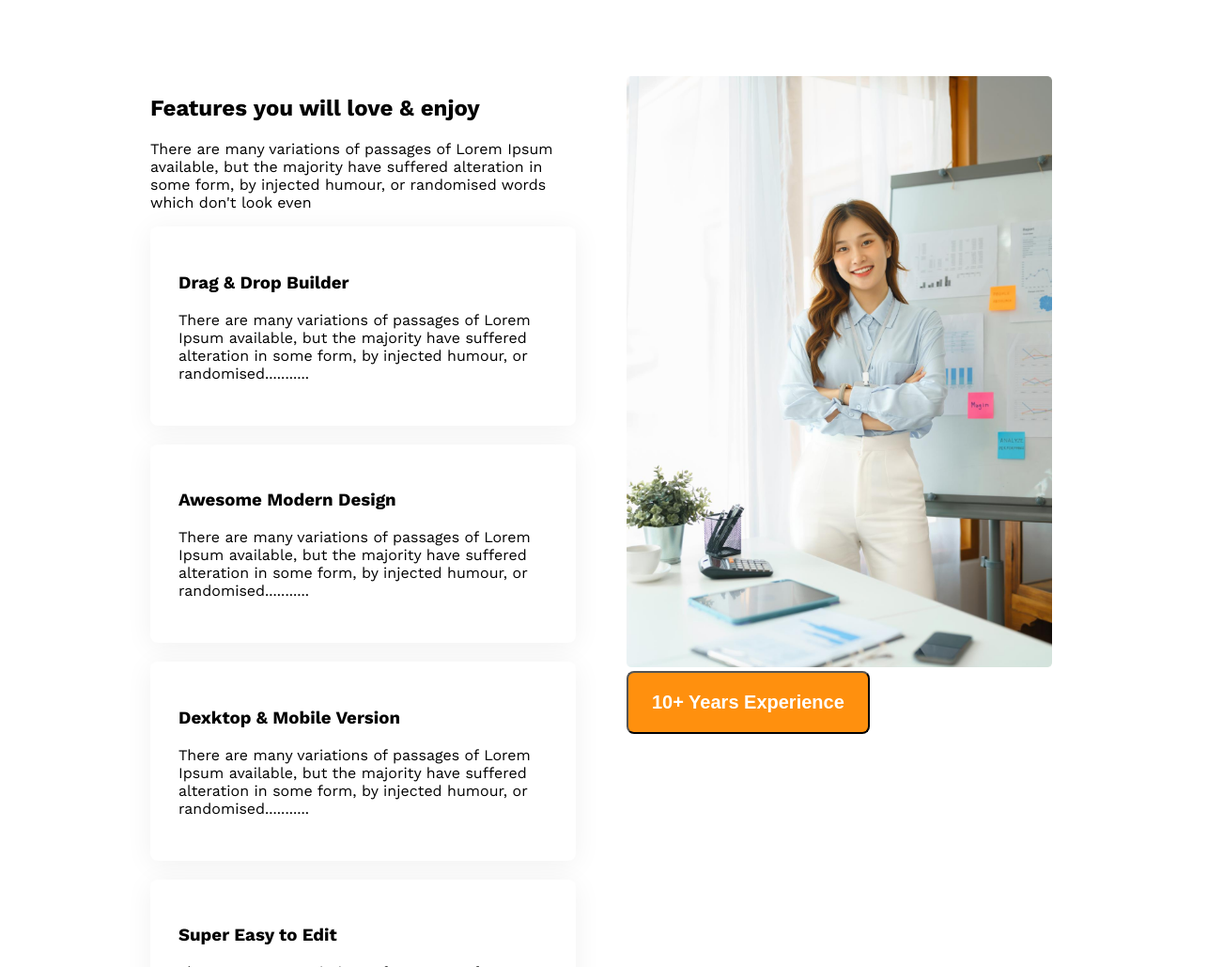
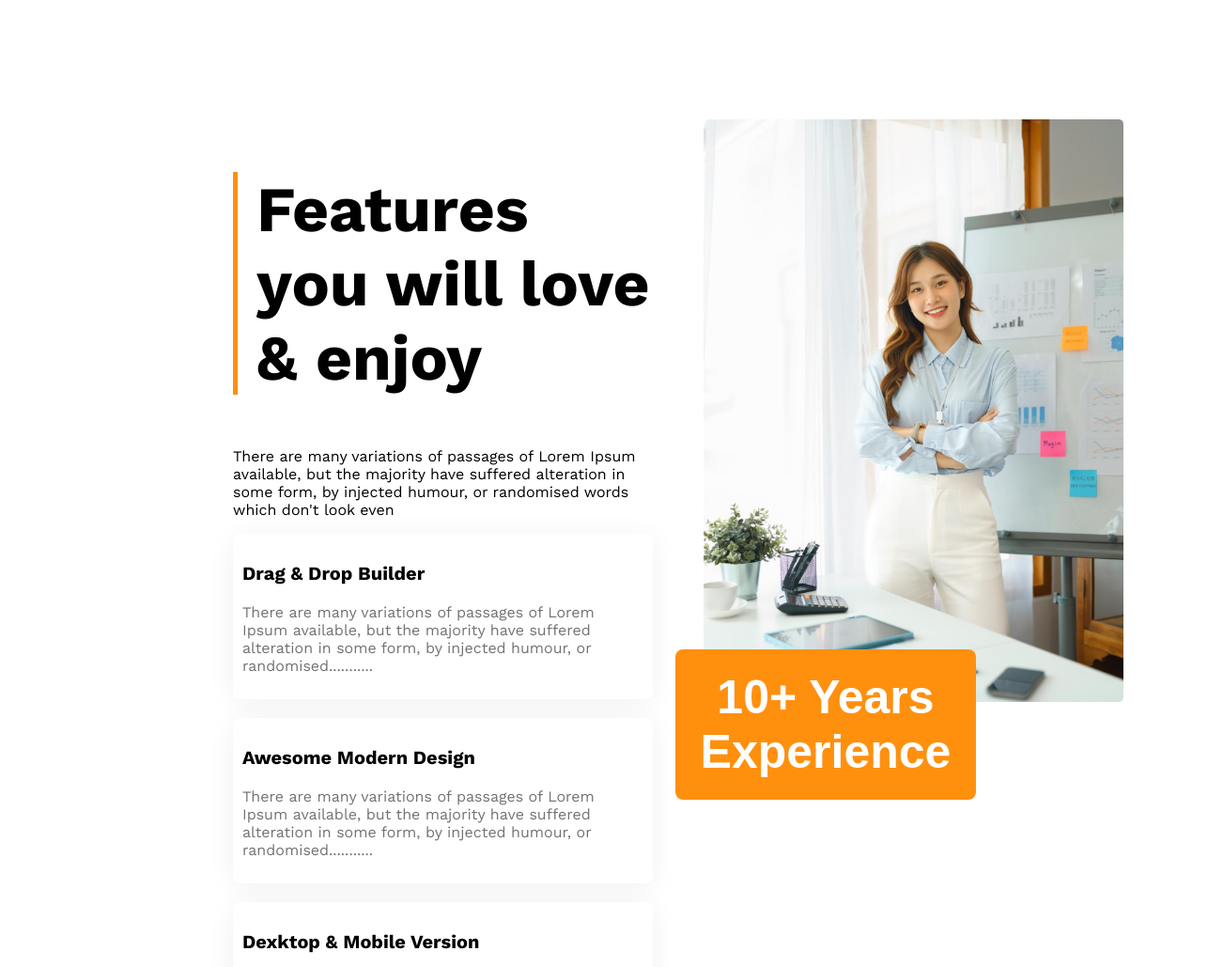
Before and after one commit to suez-halder/g3-architects, a plain HTML site: page index.html in a window 1280 px wide. Shown: the part 1771-2800 px from the top of the page at 94% size, 1302 px wide, since content can reach past the window. Drawn offline with nearby package versions, Linux system fonts and the light colour scheme.

Commit message:
desktop done

```diff
--- a/index.html
+++ b/index.html
@@ -60,7 +60,7 @@
                 </div>
                 <div>
                     <div class="quick-list-title">
-                        <h2>Quick list of Our Features</h2>
+                        <h2><span style="color: #727272; ">Quick list</span> of Our<span style="color: #FF900E;"> Features</span></h2>
                     </div>
                     <div class="quick-list-sub-title">
                         <p>There are many variations of passages of Lorem Ipsum available, but the majority have suffered alteration in some form, by injected humour, or randomised words which don't look even</p>
@@ -106,7 +106,7 @@
             <div class="feature-list-image">
                 <img src="./images/architect.png" alt="">
                 <div>
-                    <button class="primary-button">10+ Years Experience</button>
+                    <button class="experience-button">10+ Years Experience</button>
                 </div>
             </div>
 
--- a/styles/style.css
+++ b/styles/style.css
@@ -18,16 +18,18 @@ body {
     /* border: 2px solid red; */
     /* height: 1322px; */
     /* margin: 0 auto; */
-    background-image: url();
+    background-image: url(../images/rgba\(255\,\ 144\,\ 14\,\ 0.1\).png);
     background-repeat: no-repeat;
-    background-size: auto 1322px;
+    background-size: 100% 27%;
+    /* scale: 0.75; */
+    /* zoom: 0.75; */
 
 
 }
 
 .container {
-    width: 75vw;
-    margin: 0 auto;
+    width: 75%;
+    margin: 0 240px;
 
 }
 
@@ -39,7 +41,10 @@ body {
     font-size: 20px;
     margin: 0 auto;
     padding: 20px 25px;
+    border: none;
 }
+
+
 
 /* header styles */
 
@@ -122,7 +127,8 @@ body {
 
 /* quick list styles */
 .quick-list-section {
-    margin-top: 50px;
+    margin-top: 100px;
+
 }
 
 .quick-list {
@@ -130,6 +136,11 @@ body {
     grid-template-columns: repeat(2, 1fr);
     grid-column-gap: 70px;
     align-items: center;
+
+}
+
+.quick-list-title {
+    font-size: 45px;
 }
 
 .quick-list-images {
@@ -146,12 +157,25 @@ body {
     grid-template-columns: repeat(2, 1fr);
     grid-column-gap: 54px;
 
+
+}
+
+.feature-list-title {
+    font-size: 45px;
+    border-left: 5px solid #FF900E;
+    padding-left: 20px;
+}
+
+.feature-list-subtitle {
+    color: #727272;
+
 }
 
 .features-love-enjoy {
     display: grid;
     grid-template-columns: repeat(1, 1fr);
     grid-row-gap: 20px;
+
     /* width: 100%; */
 
 }
@@ -161,16 +185,48 @@ body {
     background: #FFFFFF;
     box-shadow: 0px 4px 30px rgba(0, 0, 0, 0.06);
     border-radius: 8px;
-    padding: 30px;
+    padding: 10px;
+}
+
+.feature-enjoy-title {
+    font-size: 1.25rem;
+
+}
+
+.feature-enjoy-description {
+    color: #727272;
 }
 
 .feature-list-image img {
     /* height: auto; */
+    /* width: 100%; */
+    object-fit: cover;
     width: 100%;
+    max-height: 100%;
 
 }
 
-/* facts */
+.experience-button {
+    width: 20rem;
+    height: 10rem;
+    word-wrap: break-word;
+    font-size: 50px;
+    background-color: #FF900E;
+    border: none;
+    border-radius: 8px;
+    color: white;
+    font-weight: 600;
+    position: relative;
+    bottom: 60px;
+    right: 30px;
+
+
+
+}
+
+/* ------
+facts
+--------*/
 .fact-heading {
     width: 50%;
     margin-top: 130px;
@@ -180,13 +236,21 @@ body {
 .some-fact-boxes {
     display: flex;
     justify-content: space-around;
+
 }
+
 
 .fact-box {
     border: 1px solid #FF900E;
     border-radius: 8px;
     padding: 35px;
     text-align: center;
+    transition: width 1s, height 1s, transform 2s;
+
+}
+.fact-box:hover{
+    animation-delay: 2s;
+    transform: rotate(360deg);
 
 }
 
@@ -195,7 +259,9 @@ body {
     margin-bottom: 5px;
 }
 
-/* sponsor styles */
+/* -------------
+sponsor styles
+----------------*/
 .sponsor-section {
 
     display: flex;
@@ -224,11 +290,14 @@ body {
 
 }
 
-/* footer styles */
-.footer-container{
+/* ---------------
+footer styles
+-----------------*/
+.footer-container {
     width: 75vw;
     margin: 130px auto;
 }
+
 .footer-section {
     background: #FFF4E7;
     border-radius: 8px;
```
Also changed, not shown: images/rgba(255, 144, 14, 0.1).png (added).
